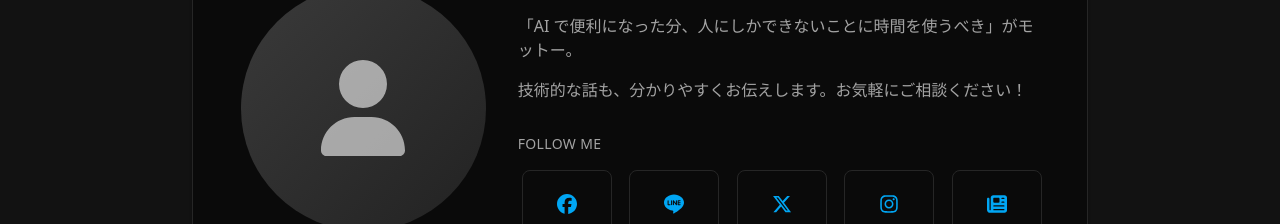
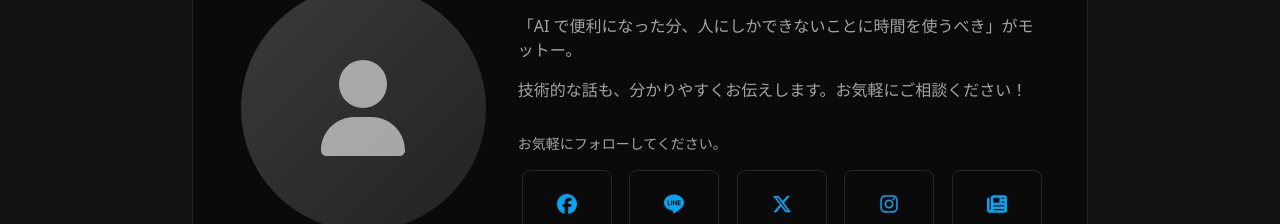
Before and after one commit to takunagai/nextjs-boilerplate, a Next.js app: page / in a window 1280 px wide. Shown: the part 6760-6984 px from the top of the page. Built offline with nearby package versions, Linux system fonts and the light colour scheme; no server answers.

Commit message:
style(ui): SNSリンクの見出し文言を日本語に変更
- 「Follow Me」から「お気軽にフォローしてください。」に変更
- uppercaseとtracking-wideクラスを削除してより自然な日本語表示に調整

```diff
--- a/src/components/ui/social-links.tsx
+++ b/src/components/ui/social-links.tsx
@@ -92,8 +92,8 @@ interface SocialLinksProps {
 export function SocialLinks({ className = "" }: SocialLinksProps) {
 	return (
 		<div className={`space-y-4 ${className}`}>
-			<h4 className="text-sm font-medium text-muted-foreground uppercase tracking-wide">
-				Follow Me
+			<h4 className="text-sm font-medium text-muted-foreground">
+				お気軽にフォローしてください。
 			</h4>
 
 			{/* グリッドレイアウト - バランス調整済み */}
```
